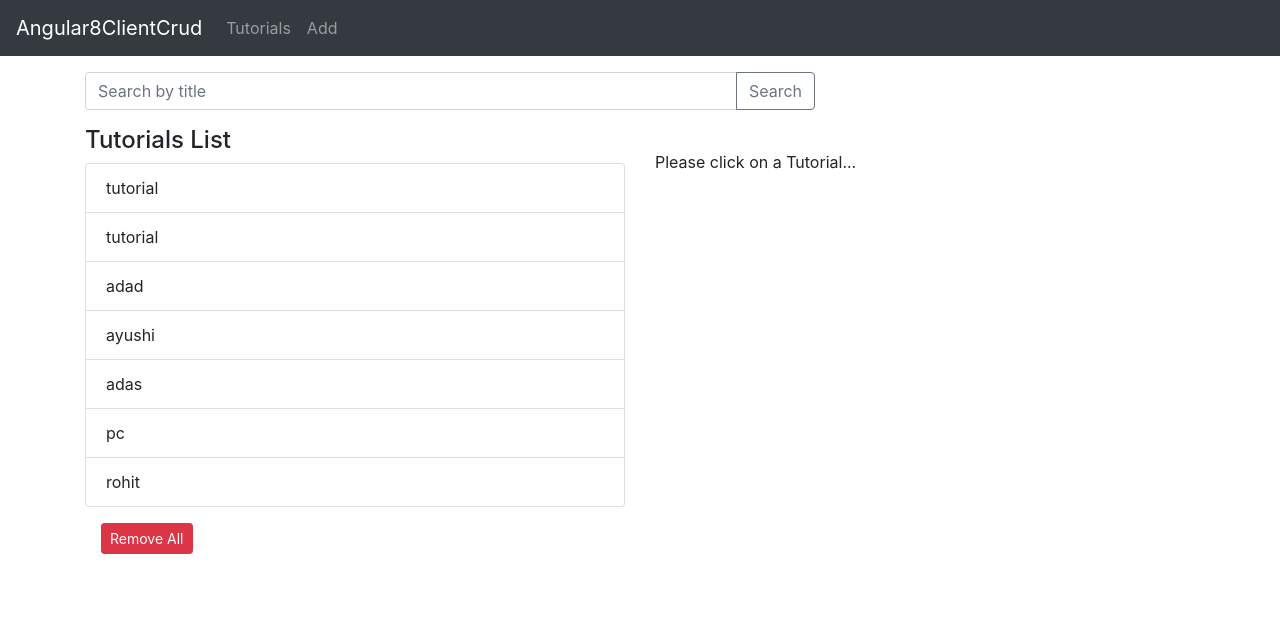
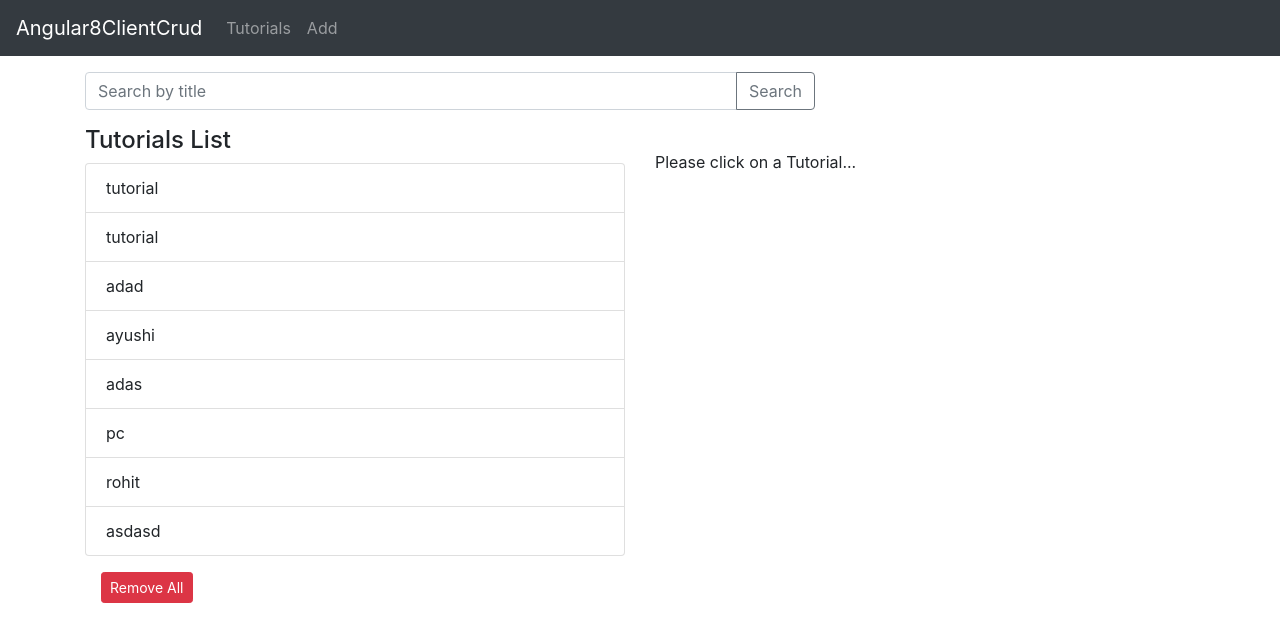
Before and after one commit to ayushi-coder/crud_application_angular, an Angular app: page /tutorials in a window 1280 px wide. Shown: the top 642 px of the page. Built offline with nearby package versions, Linux system fonts and the light colour scheme; data requests are answered from the project's data file.

Commit message:
update function in working mode

```diff
--- a/db.json
+++ b/db.json
@@ -23,8 +23,9 @@
       "id": 3
     },
     {
-      "title": "ayushi",
-      "description": "student of mca",
+      "title": "ayushi ",
+      "description": "student of keit",
+      "published": true,
       "id": 4
     },
     {
@@ -41,6 +42,11 @@
       "title": "rohit",
       "description": "adajhsd",
       "id": 7
+    },
+    {
+      "title": "asdasd",
+      "description": "adad",
+      "id": 8
     }
   ],
   "comments": [
--- a/src/app/app-routing.module.ts
+++ b/src/app/app-routing.module.ts
@@ -9,7 +9,7 @@ const routes: Routes = [
   { path: '', redirectTo: '/home', pathMatch: 'full' },
   {path:'home',component:HomeComponent},
   { path: 'tutorials', component: TutorialsListComponent },
-  { path: 'tutorials/:id', component: TutorialDetailsComponent },
+  { path: 'tutorial/:id', component: TutorialDetailsComponent },
   { path: 'add', component: AddTutorialComponent }
 ];
 
--- a/src/app/components/tutorials-list/tutorials-list.component.html
+++ b/src/app/components/tutorials-list/tutorials-list.component.html
@@ -37,7 +37,7 @@
 
       </div>
 
-      <a class="badge badge-warning" href="/tutorial/{{ currentTutorial.id }}">
+      <a class="badge badge-warning" href="/tutorial/{{ currentIndex+1 }}">
         Edit
       </a>
     </div>
```
